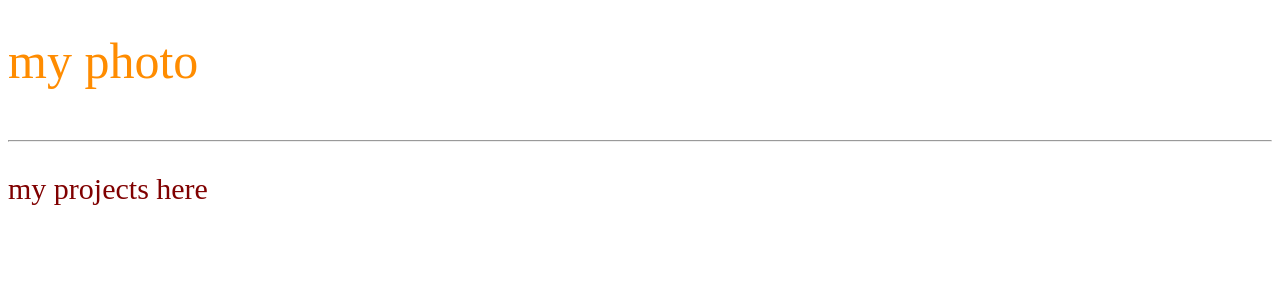
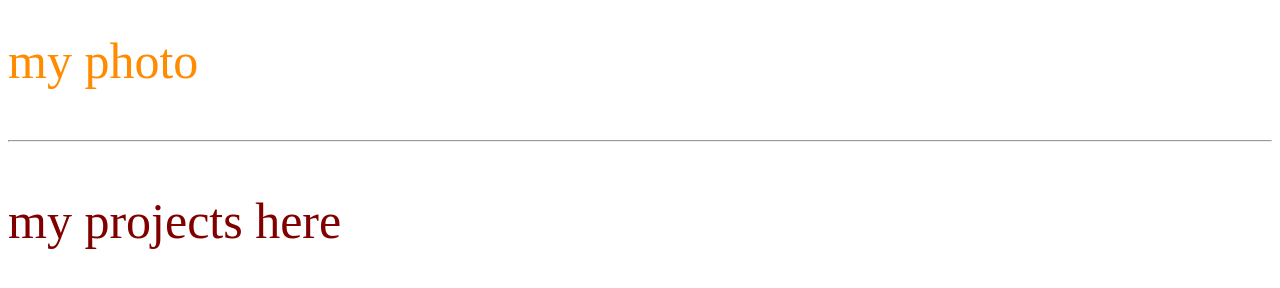
Before and after one commit to amedmodyyy-prog/weeb, a plain HTML site: page index.html in a window 1280 px wide. Shown: the part 965-1253 px from the top of the page. Before the commit the page ends 1201 px from the top, so only its background shows below. Drawn offline with Linux system fonts and the light colour scheme.

Commit message:
Add files via upload

```diff
--- a/style.css
+++ b/style.css
@@ -14,5 +14,5 @@ h1{
     font-size:50px;color: darkorange;
 }
 #nn{
-    font-size: 30px;color: maroon;
+    font-size: 50px;color: maroon;
 }
```
